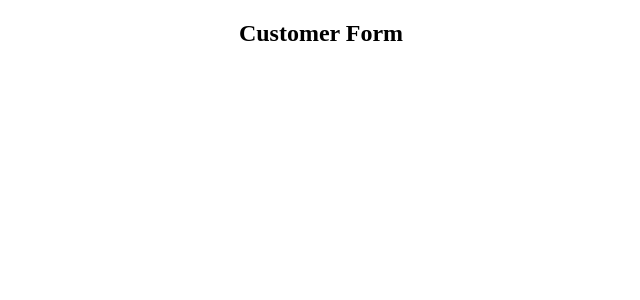
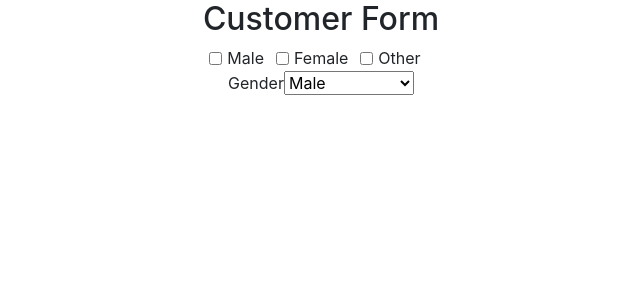
Before and after one commit to YasminFarag/customer-form, a React (Create React App) app: page / in a window 1280 px wide. Shown: the top 300 px of the page, without its empty margins (319-959 px from the left). Built offline with nearby package versions, Linux system fonts and the light colour scheme.

Commit message:
customer-form

```diff
--- a/package.json
+++ b/package.json
@@ -6,6 +6,7 @@
     "@testing-library/jest-dom": "^4.2.4",
     "@testing-library/react": "^9.3.2",
     "@testing-library/user-event": "^7.1.2",
+    "bootstrap": "^4.4.1",
     "react": "^16.13.0",
     "react-dom": "^16.13.0",
     "react-scripts": "3.4.0",
--- a/src/App.js
+++ b/src/App.js
@@ -1,14 +1,54 @@
-import React from "react";
+import React, { Component } from "react";
 import "./App.css";
-import Input from "./components/Input";
+import Gender from "./components/Gender";
+import Sellect from "./components/Sellect";
 
-function App() {
-  return (
-    <div className="App">
-      <h2>Customer Form</h2>
-      <Input />
-    </div>
-  );
+class App extends Component {
+  constructor(props) {
+    super(props);
+    this.state = {
+      user: {
+        name: "",
+        gender: "",
+        mail: ""
+      },
+
+      genderOptions: ["Male", "Female", "Others"]
+    };
+  }
+
+  handleInput = e => {
+    let value = e.target.value;
+    let name = e.target.name;
+    this.setState(
+      prevState => {
+        return {
+          newUser: {
+            ...prevState.newUser,
+            [name]: value
+          }
+        };
+      },
+      () => console.log(this.state.newUser)
+    );
+  };
+
+  render() {
+    return (
+      <div className="App">
+        <h2>Customer Form</h2>
+        <Gender gender={this.state.gender} />
+        <Sellect
+          title={"Gender"}
+          name={"gender"}
+          options={this.state.genderOptions}
+          value={this.state.gender}
+          placeholder={"Select Gender"}
+          handleChange={this.handleInput}
+        />
+      </div>
+    );
+  }
 }
 
 export default App;
--- /dev/null
+++ b/src/components/Gender.jsx
@@ -0,0 +1,45 @@
+import React, { Component } from "react";
+
+class Gender extends Component {
+  render() {
+    return (
+      <div>
+        <div class="form-check form-check-inline">
+          <input
+            class="form-check-input"
+            type="checkbox"
+            id="inlineCheckbox1"
+            value={this.props.gender}
+          />
+          <label class="form-check-label" for="inlineCheckbox1">
+            Male
+          </label>
+        </div>
+        <div class="form-check form-check-inline">
+          <input
+            class="form-check-input"
+            type="checkbox"
+            id="inlineCheckbox2"
+            value={this.props.gender}
+          />
+          <label class="form-check-label" for="inlineCheckbox2">
+            Female
+          </label>
+        </div>
+        <div class="form-check form-check-inline">
+          <input
+            class="form-check-input"
+            type="checkbox"
+            id="inlineCheckbox3"
+            value={this.props.gender}
+          />
+          <label class="form-check-label" for="inlineCheckbox3">
+            Other
+          </label>
+        </div>
+      </div>
+    );
+  }
+}
+
+export default Gender;
--- a/src/components/Input.jsx
+++ /dev/null
@@ -1,14 +0,0 @@
-import React, { Component } from 'react';
-class Input extends Component {
-    state = {  }
-    render() {
-        return (
-            <div>
-
-
-            </div>
-         );
-    }
-}
-
-export default Input;
--- /dev/null
+++ b/src/components/Sellect.jsx
@@ -0,0 +1,28 @@
+import React from "react";
+
+const Select = props => {
+
+  return (
+    <div className="form-group">
+      <label htmlFor={props.name}> {props.title} </label>
+      <select
+        name={props.name}
+        value={props.value}
+        onChange={props.handleChange}
+      >
+        <option value="" disabled>
+          {props.placeholder}
+        </option>
+        {props.options.map(option => {
+          return (
+            <option key={option} value={option} label={option}>
+              {option}
+            </option>
+          );
+        })}
+      </select>
+    </div>
+  );
+};
+
+export default Select;
--- a/src/index.js
+++ b/src/index.js
@@ -1,6 +1,6 @@
 import React from "react";
 import ReactDOM from "react-dom";
-
+import "bootstrap/dist/css/bootstrap.css";
 import App from "./App";
 
 ReactDOM.render(<App />, document.getElementById("root"));
```
Also changed, not shown: 1 other file (tests, documents, lock files or other folders).
